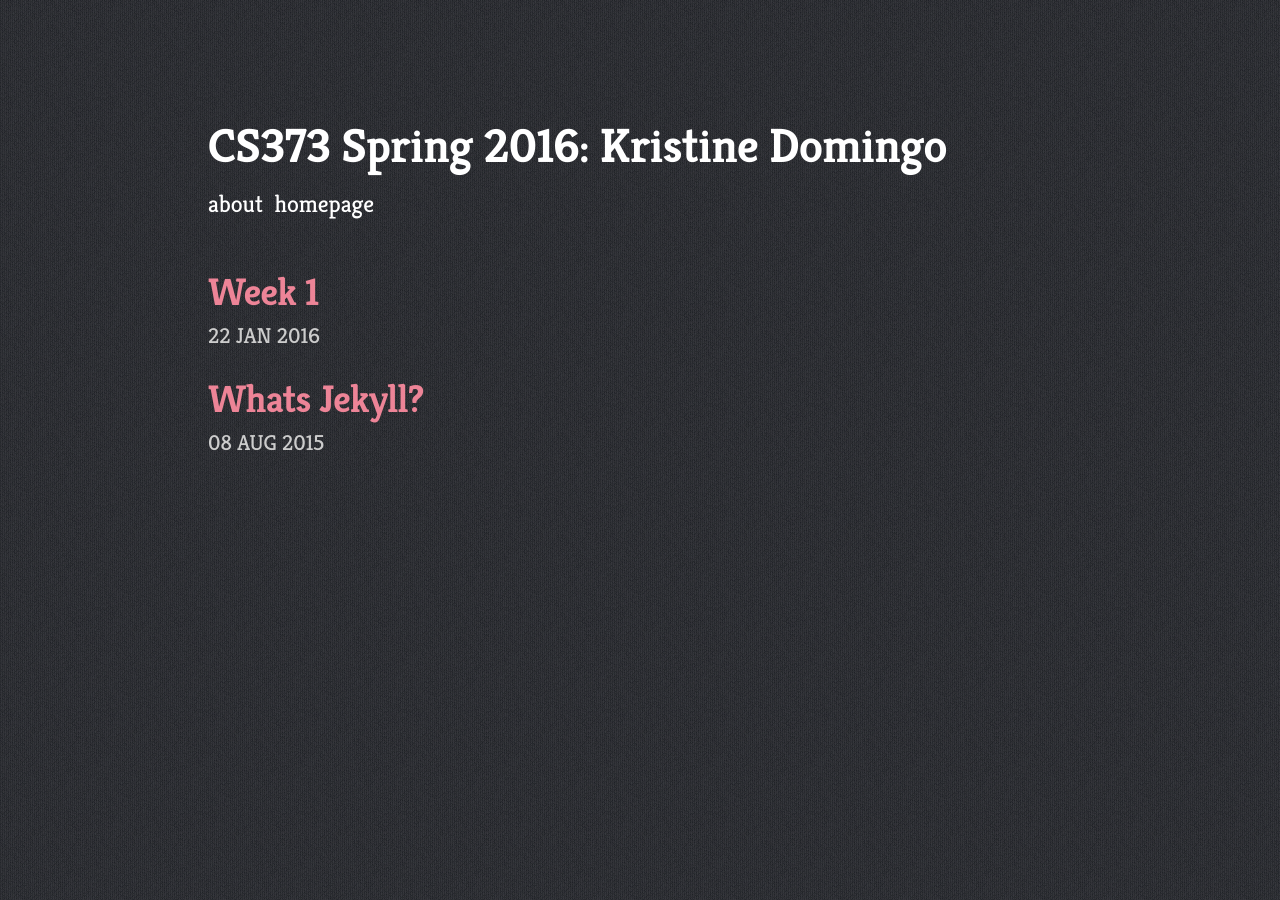
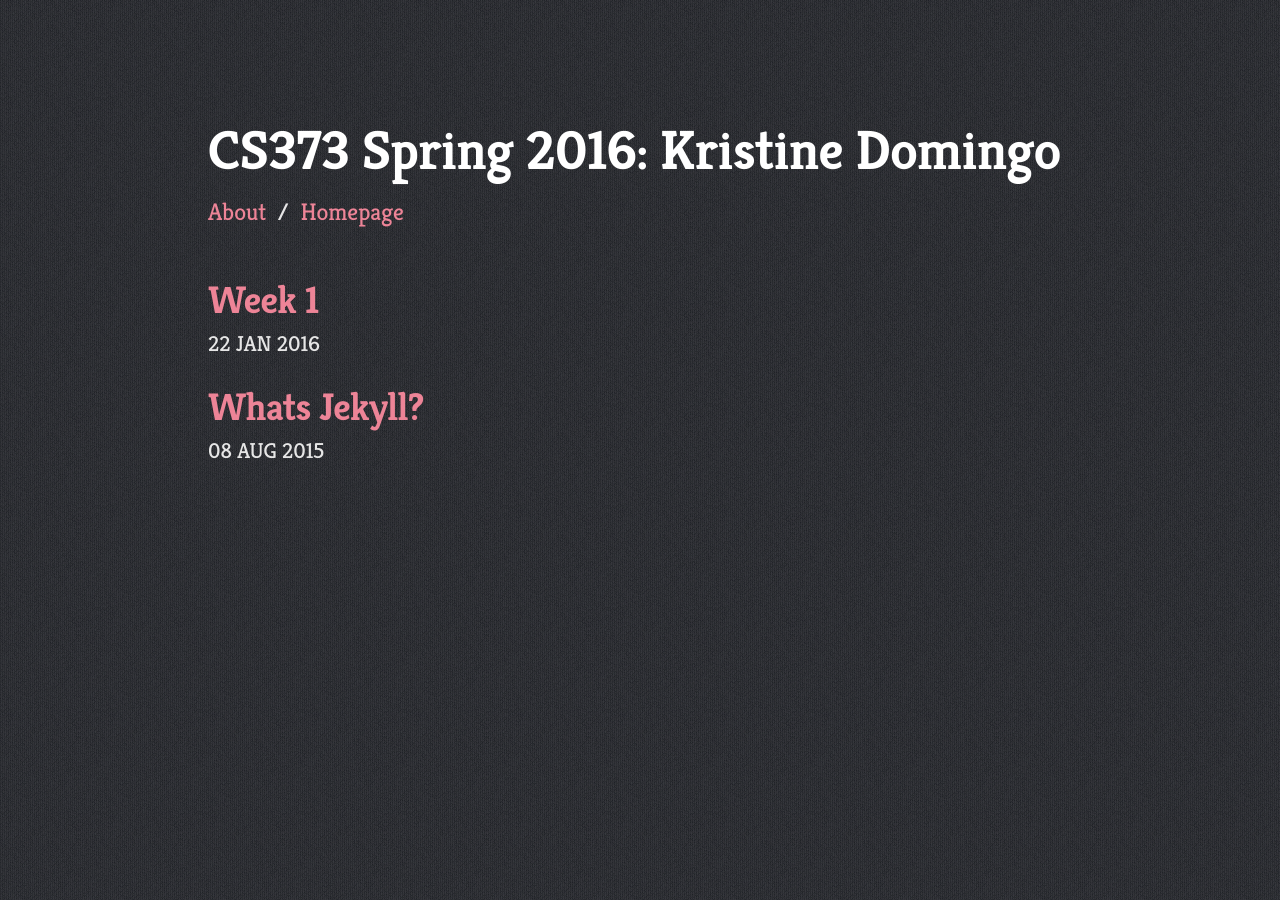
Before and after one commit to kristinedomingo/kristinedomingo.github.io, a Jekyll site: the page built from blog/index.html, in a window 1280 px wide. Built offline with Jekyll 4.4.1, drawn with Linux system fonts in a browser that asks for light colours; Markdown is read by kramdown in place of the engine named in the settings.

Commit message:
Blog style changes

```diff
--- a/blog/index.html
+++ b/blog/index.html
@@ -7,7 +7,11 @@ layout: default
   </h1>
   <nav class="masthead-nav">
     {% for nav in site.nav %}
-    <a href="{{ nav.href }}">{{ nav.name }}</a>
+      {% if nav.name != "Homepage" %}
+        <a href="{{ nav.href }}">{{ nav.name }}</a> &nbsp;/
+      {% else %}
+        <a href="{{ nav.href }}">{{ nav.name }}</a>
+      {% endif %}
     {% endfor %}
   </nav>
 </header>
--- a/blog/style.scss
+++ b/blog/style.scss
@@ -25,7 +25,7 @@ html {
 }
 
 body {
-  color: #ccc;
+  color: #e6e6e6;
   background-color: #2D2E32;
   background-image: url("../imgs/bg.png");
   background-repeat: repeat;
@@ -60,7 +60,11 @@ h1, h2, h3, h4, h5, h6 {
 }
 
 h1 {
-  font-size: 2rem;
+  font-size: 1.75rem;
+
+  @media (min-width: 38em) {
+    font-size: 2.3rem;
+  }
 }
 
 h2 {
@@ -323,9 +327,8 @@ tbody tr:nth-child(odd) th {
     margin-bottom: 2rem;
 
     a {
-      color: #fff;
+      color: #ed8497;
       font-weight: 400;
-      text-transform: lowercase;
       -webkit-transition: all .2s ease;
          -moz-transition: all .2s ease;
               transition: all .2s ease;
```
